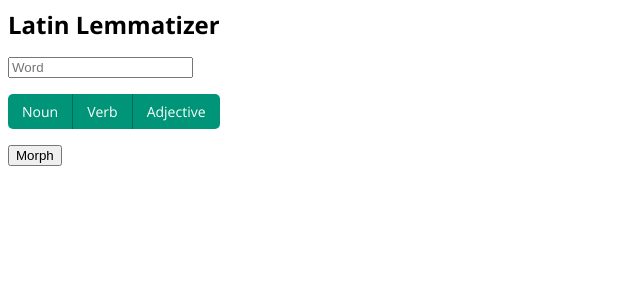
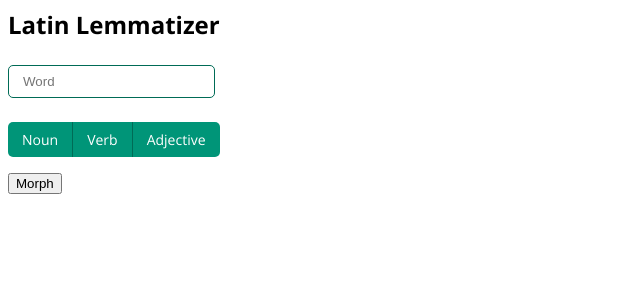
Before and after one commit to wavid-b/getFormHosting, a Flask app: page /form in a window 1280 px wide. Shown: the top 300 px of the page, without its empty margins (0-640 px from the left). Run offline with Flask 3, Linux system fonts and the light colour scheme.

Commit message:
Add styling to text boxes

```diff
--- a/static/style.css
+++ b/static/style.css
@@ -12,6 +12,15 @@ h2 {
 h4 {
   margin-top: 17;
   margin-bottom: 0;
+}
+
+input[type=text], select {
+  padding: 8px 14px;
+  margin: 8px 0;
+  display: inline-block;
+  border: 1px solid #006B56;;
+  border-radius: 5px;
+  box-sizing: border-box;
 }
 
 .formButtons, .gender, .number, .case, .degree, .person, .mood, .tense, .voice {
```
